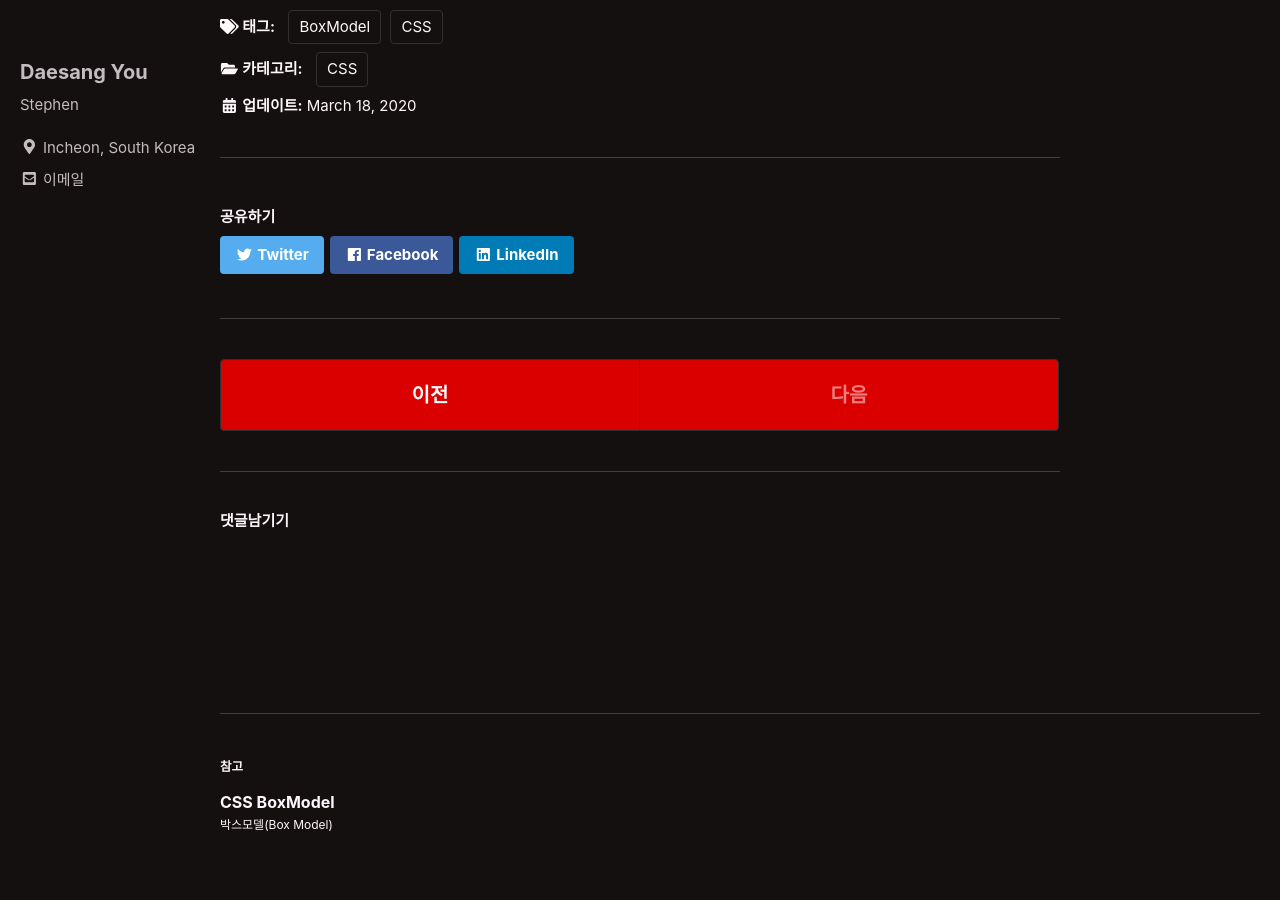
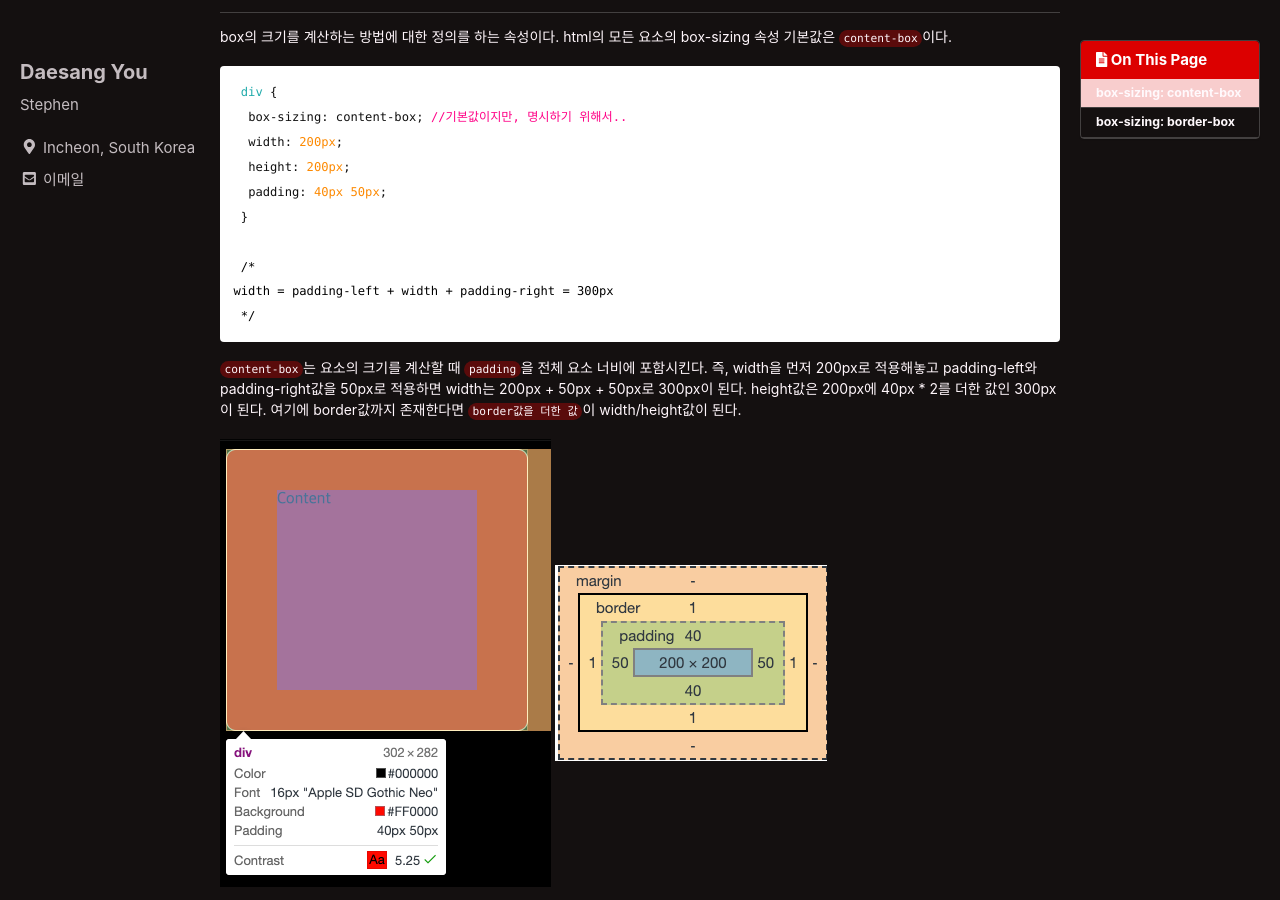
Before and after one commit to eotkd4791/eotkd4791.github.io, a Jekyll site: the page built from _posts/HTML:CSS/2020-03-18-CSS02.md, in a window 1280 px wide and 900 px high, scrolled down 228 px. Built offline with Jekyll 4.4.1, drawn with Linux system fonts in a browser that asks for light colours; cached includes are drawn as plain includes; comment, search, counter and statistics services are not loaded; some of the changed text lies outside the part shown.

Commit message:
add CSS-BoxSizing.md

````diff
--- a/_posts/HTML:CSS/2020-03-18-CSS02.md
+++ b/_posts/HTML:CSS/2020-03-18-CSS02.md
@@ -4,7 +4,6 @@ categories:
   - CSS
 tags:
   - CSS
-  - BoxModel
 comments:
   - true
 read_time: false
@@ -13,4 +12,50 @@ toc_sticky: true
 ---
 
 
-##
+## box-sizing: content-box
+
+box의 크기를 계산하는 방법에 대한 정의를 하는 속성이다. html의 모든 요소의 box-sizing 속성 기본값은 <code style="background-color: rgba(255,0,0,0.3); border-radius:10px;">content-box</code>이다.
+
+
+```css
+ div {
+  box-sizing: content-box; //기본값이지만, 명시하기 위해서..
+  width: 200px;
+  height: 200px;
+  padding: 40px 50px;
+ }
+
+ /*
+width = padding-left + width + padding-right = 300px
+ */
+```
+
+<code style="background-color: rgba(255,0,0,0.3); border-radius:10px;">content-box</code>는 요소의 크기를 계산할 때 <code style="background-color: rgba(255,0,0,0.3); border-radius:10px;">padding</code>을 전체 요소 너비에 포함시킨다. 즉, width을 먼저 200px로 적용해놓고 padding-left와 padding-right값을 50px로 적용하면 width는 200px + 50px + 50px로 300px이 된다. height값은 200px에 40px * 2를 더한 값인 300px이 된다. 여기에 border값까지 존재한다면 <code style="background-color: rgba(255,0,0,0.3); border-radius:10px;">border값을 더한 값</code>이 width/height값이 된다.
+
+<span>
+  <img src="/assets/img/css/content-box1.png">
+  <img src="/assets/img/css/content-box2.png">
+</span>
+
+
+
+## box-sizing: border-box
+
+우리는 content-box의 요소 크기 계산 방식보다 border값을 기준으로 너비와 높이를 생각하는 것이 더 익숙하고 자연스러운 법이다. <code style="background-color: rgba(255,0,0,0.3); border-radius:10px;">border-box</code>는 우리의 사고 방식과 같은 방법으로 요소의 크기를 계산하는 방식이다.
+
+
+```css
+div {
+  box-sizing: border-box;
+  width: 200px;
+  height: 200px;
+  padding: 40px 50px;
+ }
+```
+
+content-box에서는 padding과 border값을 <code style="background-color: rgba(255,0,0,0.3); border-radius:10px;">더했다면</code>, border-box에서는 padding과 border값을 기존에 정의된 width/height에서 <code style="background-color: rgba(255,0,0,0.3); border-radius:10px;">뺀다</code>. 이러한 계산 방식으로 인해서 padding과 border가 적용되어도 그 값에 따라 width/height의 초기값을 유지하게 되는 것이다.
+
+<span>
+  <img src="/assets/img/css/border-box1.png">
+  <img src="/assets/img/css/border-box2.png">
+</span>
````
Also changed, not shown: assets/img/css/border-box1.png (added), assets/img/css/border-box2.png (added), assets/img/css/content-box1.png (added), assets/img/css/content-box2.png (added).
